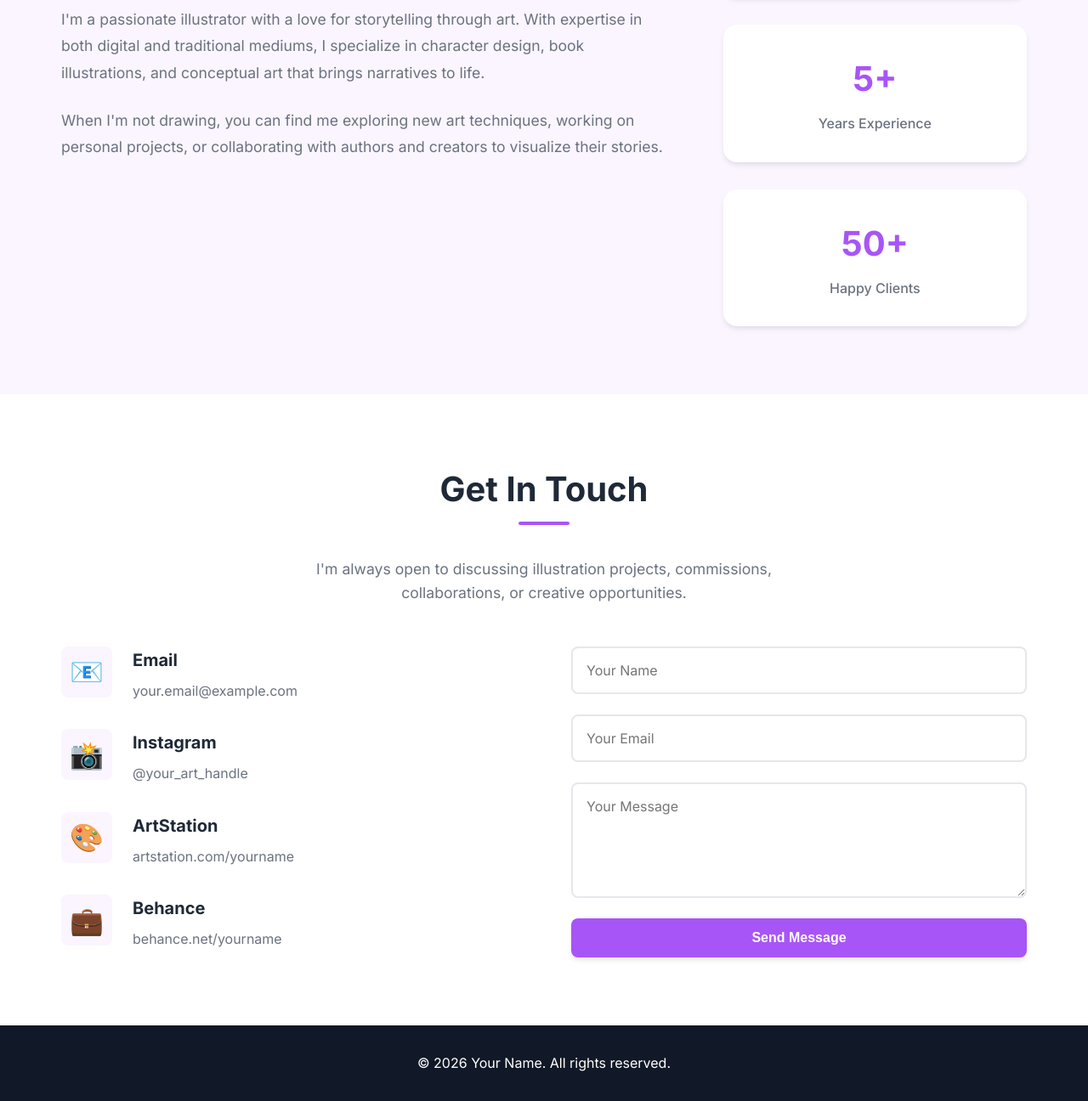
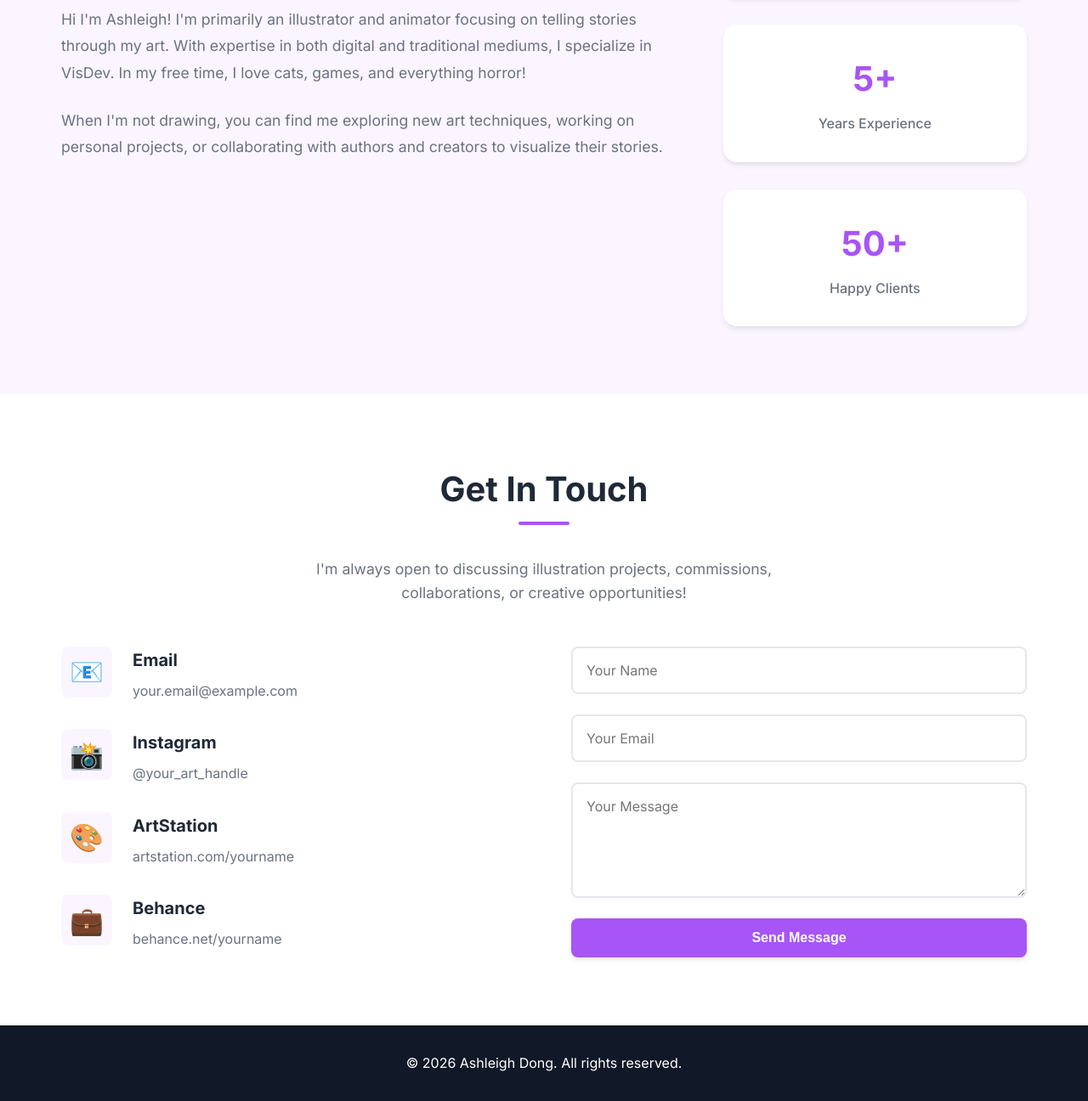
Before and after one commit to ashleighdong/Portfolio_Website, a plain HTML site: page index.html in a window 1280 px wide. Shown: the part 1994-3290 px from the top of the page at 85% size. Drawn offline with Linux system fonts and the light colour scheme.

Commit message:
Update index.html

```diff
--- a/index.html
+++ b/index.html
@@ -135,9 +135,8 @@
             <div class="about-content">
                 <div class="about-text">
                     <p>
-                        I'm a passionate illustrator with a love for storytelling through art.
-                        With expertise in both digital and traditional mediums, I specialize in character design,
-                        book illustrations, and conceptual art that brings narratives to life.
+                        Hi I'm Ashleigh! I'm primarily an illustrator and animator focusing on telling stories through my art.
+                        With expertise in both digital and traditional mediums, I specialize in VisDev. In my free time, I love cats, games, and everything horror!
                     </p>
                     <p>
                         When I'm not drawing, you can find me exploring new art techniques, working on personal projects,
@@ -167,7 +166,7 @@
         <div class="container">
             <h2 class="section-title">Get In Touch</h2>
             <p class="contact-description">
-                I'm always open to discussing illustration projects, commissions, collaborations, or creative opportunities.
+                I'm always open to discussing illustration projects, commissions, collaborations, or creative opportunities!
             </p>
             <div class="contact-content">
                 <div class="contact-info">
@@ -220,7 +219,7 @@
     <!-- Footer -->
     <footer class="footer">
         <div class="container">
-            <p>&copy; 2026 Your Name. All rights reserved.</p>
+            <p>&copy; 2026 Ashleigh Dong. All rights reserved.</p>
         </div>
     </footer>
 
```
